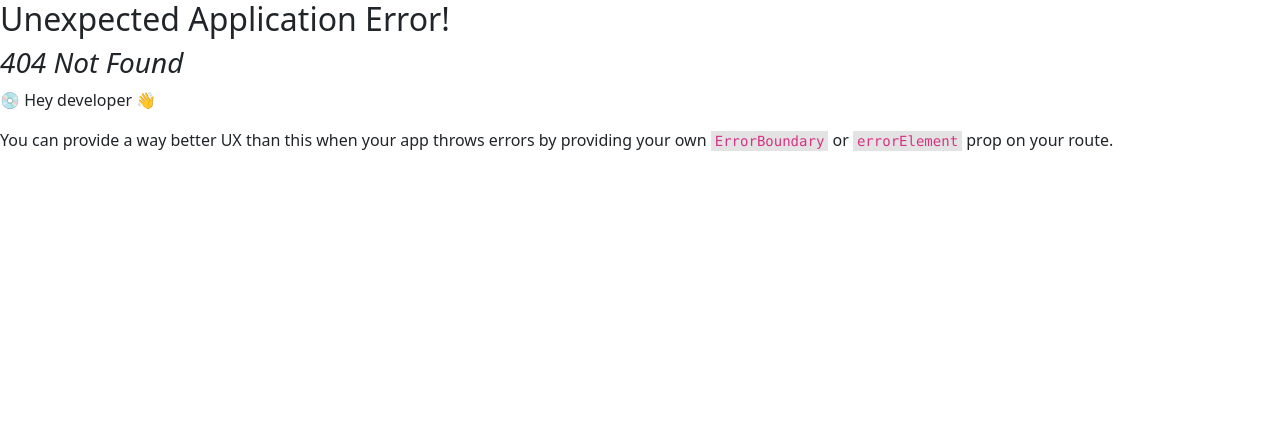
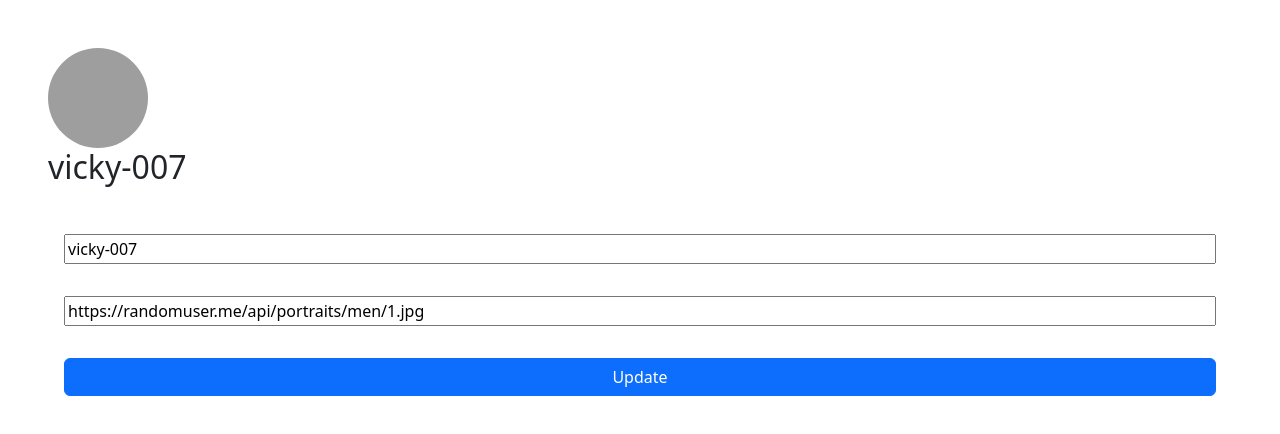
Before and after one commit to Vic-ky10/Instagram-clone-part-1, a React (Vite) app: page /profile in a window 1280 px wide. Before the commit this address had no page. Shown: the top 434 px of the page. Built offline with nearby package versions, Linux system fonts and the light colour scheme; data requests are answered from the project's data file; grey boxes are pictures that could not be loaded.

Commit message:
working on it

```diff
--- /dev/null
+++ b/src/Profile.jsx
@@ -0,0 +1,35 @@
+import React, { useEffect, useState } from 'react'
+import axios from 'axios'
+
+
+
+
+function Profile() {
+  const [profile, setprofile] = useState(null)
+
+
+  useEffect(() => {
+    axios.get('http://localhost:3000/Profile')
+      .then(data => { setprofile(data.data); console.log(data) })
+  }, [])
+  return (
+    <div>
+      {profile ? (
+        <div className=' m-5 d-flex flex-column justify-content-center'>
+          <img className='rounded-circle proflie-pic  ' src={profile.userImage} />
+          <h2>{profile.username}</h2>
+          <div className='d-flex flex-column my-4'>
+          <input className='m-3' type="text" value={profile.username} name='username' />
+          <input  className=" m-3"type="text" value={profile.userImage} />
+          <button  className='btn btn-primary m-3'>Update</button>
+          </div>
+
+        </div>
+      ) :
+        (<p>Loadin .. </p>)}
+
+    </div>
+  )
+}
+
+export default Profile
--- a/src/Sidebar.jsx
+++ b/src/Sidebar.jsx
@@ -1,6 +1,8 @@
 import React from 'react'
+import { useNavigate } from 'react-router-dom'
 
 function Sidebar() {
+      const navigate = useNavigate()
   return (
     <div className='sidebar p-3'>
       <div className='d-flex flex-column gap-3 position-fixed'>
@@ -13,7 +15,7 @@ function Sidebar() {
         <div><i className="bi bi-chat"></i> Message </div>
         <div><i className="bi bi-heart"></i> Notification</div>
         <div><i className="bi bi-plus-square"></i> Create </div>
-        <div><i className="bi bi-person-circle"></i> Profile </div>
+        <div onClick={()=> {navigate('/profile')}}><i className="bi bi-person-circle"></i> Profile </div>
       </div>
       <div className='position-fixed bottom-0 d-flex flex-column gap-3 mb-3'>
         <div><i className="bi bi-threads"></i> Threads</div>
--- a/src/index.css
+++ b/src/index.css
@@ -47,5 +47,9 @@ button {
   width: 550px;
   height: 550px;
 }
+.proflie-pic {
+  width: 100px;
+  height: 100px;
+}
 
 /* Gradient Border for Story */
--- a/src/main.jsx
+++ b/src/main.jsx
@@ -3,6 +3,7 @@ import './index.css'
 import App from './App.jsx'
 import { createBrowserRouter, RouterProvider } from 'react-router-dom'
 import ViewStory from './Feeds/ViewStory.jsx'
+import Profile from './Profile.jsx'
 
 const router = createBrowserRouter([
   {
@@ -12,6 +13,9 @@ const router = createBrowserRouter([
   {
     path: '/story/:id/:next',
     element: <ViewStory />
+  },{
+    path :'/profile',
+    element : <Profile />
   }
 ])
 
```
